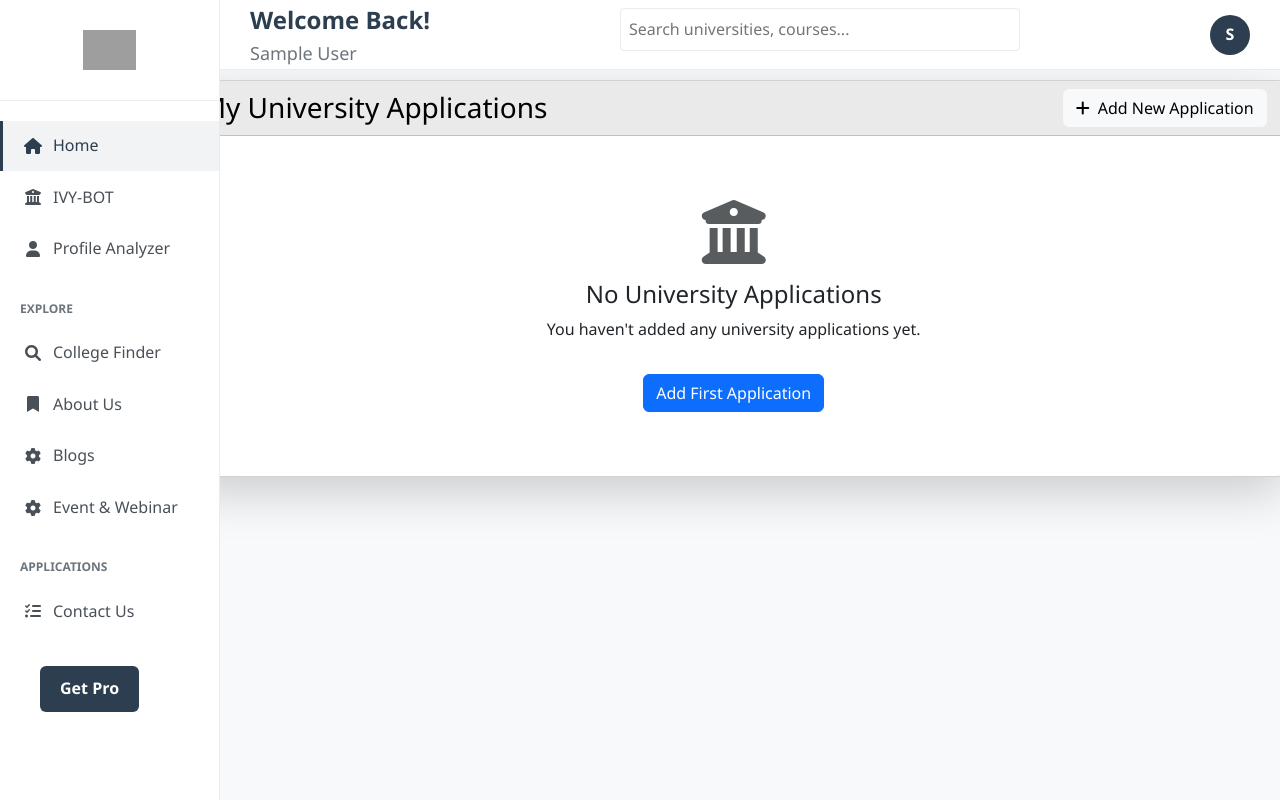
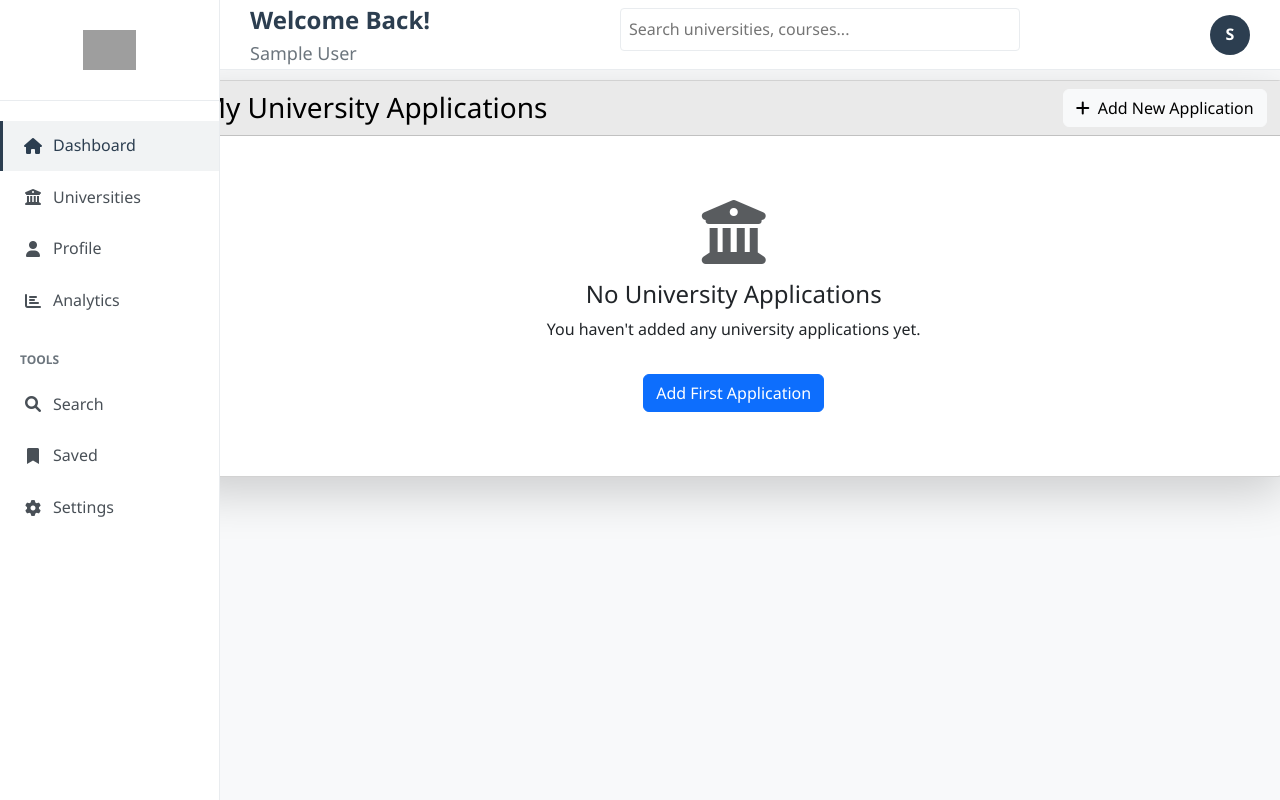
Before and after one commit to Kashman1122/letsunbound, a Django app: page /manage-applications/ in a window 1280 px wide. Run offline with Django 5.2, Linux system fonts and the light colour scheme; the visitor is signed in with stand-in values (Sample User, id 1); data that the repository does not hold is empty; some libraries are stand-ins or nearby versions; grey boxes are pictures that could not be loaded.

Commit message:
Update manage_applications.html

```diff
--- a/myapp/templates/manage_applications.html
+++ b/myapp/templates/manage_applications.html
@@ -989,35 +989,17 @@
             <img src="https://letsunbound.com/wp-content/uploads/2024/08/Logo-001-01-e1724852823632.png" alt="Logo" class="logo">
         </div>
         <ul class="sidebar-menu">
-            <li><a href="/university/" class="active"><i class="fas fa-home"></i> Home</a></li>
-            <li><a href="https://letscrackwithunbound.pythonanywhere.com/dorai/"><i class="fas fa-university"></i> IVY-BOT</a></li>
-            <li><a href="https://collegeguide.letsunbound.com/analysis/"><i class="fas fa-user"></i> Profile Analyzer</a></li>
+            <li><a href="#" class="active"><i class="fas fa-home"></i> Dashboard</a></li>
+            <li><a href="#"><i class="fas fa-university"></i> Universities</a></li>
+            <li><a href="#"><i class="fas fa-user"></i> Profile</a></li>
+            <li><a href="#"><i class="fas fa-chart-bar"></i> Analytics</a></li>
         </ul>
-        <div class="sidebar-section">EXPLORE</div>
+        <div class="sidebar-section">Tools</div>
         <ul class="sidebar-menu">
-            <li><a href="https://collegeguide.letsunbound.com/colleges/"><i class="fas fa-search"></i> College Finder</a></li>
-            <li><a href="https://letsunbound.com/about-us/"><i class="fas fa-bookmark"></i> About Us</a></li>
-            <li><a href="https://letsunbound.com/blogs/"><i class="fas fa-cog"></i> Blogs</a></li>
-                        <li><a href="https://letsunbound.com/eventswebinar/"><i class="fas fa-cog"></i> Event & Webinar</a></li>
-
+            <li><a href="#"><i class="fas fa-search"></i> Search</a></li>
+            <li><a href="#"><i class="fas fa-bookmark"></i> Saved</a></li>
+            <li><a href="#"><i class="fas fa-cog"></i> Settings</a></li>
         </ul>
-
-        <div class="sidebar-section">Applications</div>
-        <ul class="sidebar-menu">
-            <li><a href="https://letsunbound.com/contact-page/"><i class="fas fa-tasks"></i> Contact Us</a></li>
-            <!--<li><a href="/application-builder/"><i class="fas fa-file-alt"></i> Application Builder</a></li>-->
-<!--            <li><a href="#"><i class="fas fa-folder-open"></i> Manage Applications</a></li>-->
-<!--            <li><a href="#"><i class="fas fa-compass"></i> Guidance</a></li>-->
-        </ul>
-
-<!--        <div class="sidebar-section">Post Admit</div>-->
-<!--        <ul class="sidebar-menu">-->
-<!--            <li><a href="#"><i class="fas fa-check-circle"></i> Finalize Admits</a></li>-->
-<!--        </ul>-->
-
-        <div style="padding: 0 20px; margin-top: 30px;">
-            <button class="btn-pro">Get Pro</button>
-        </div>
     </div>
 
 
```
